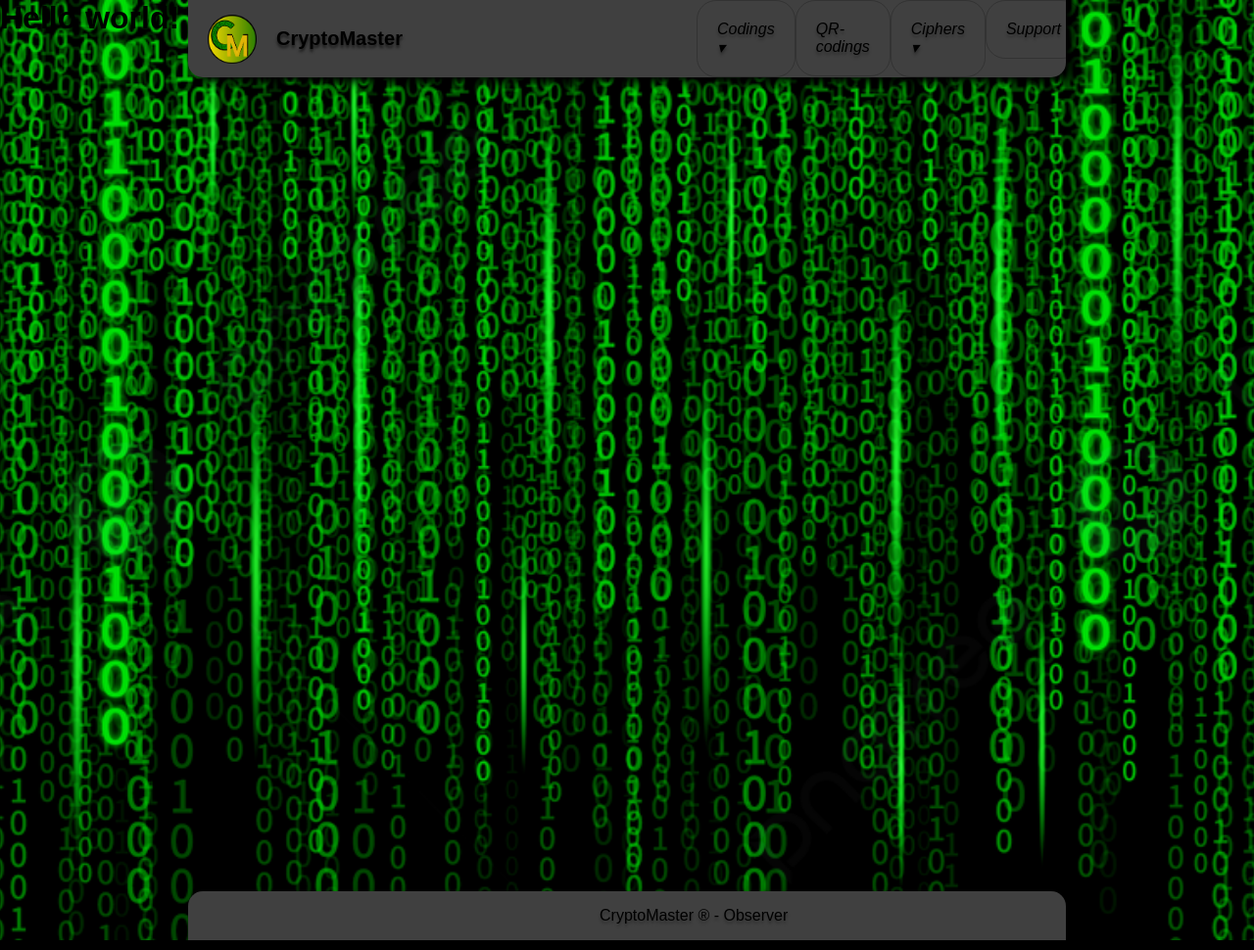
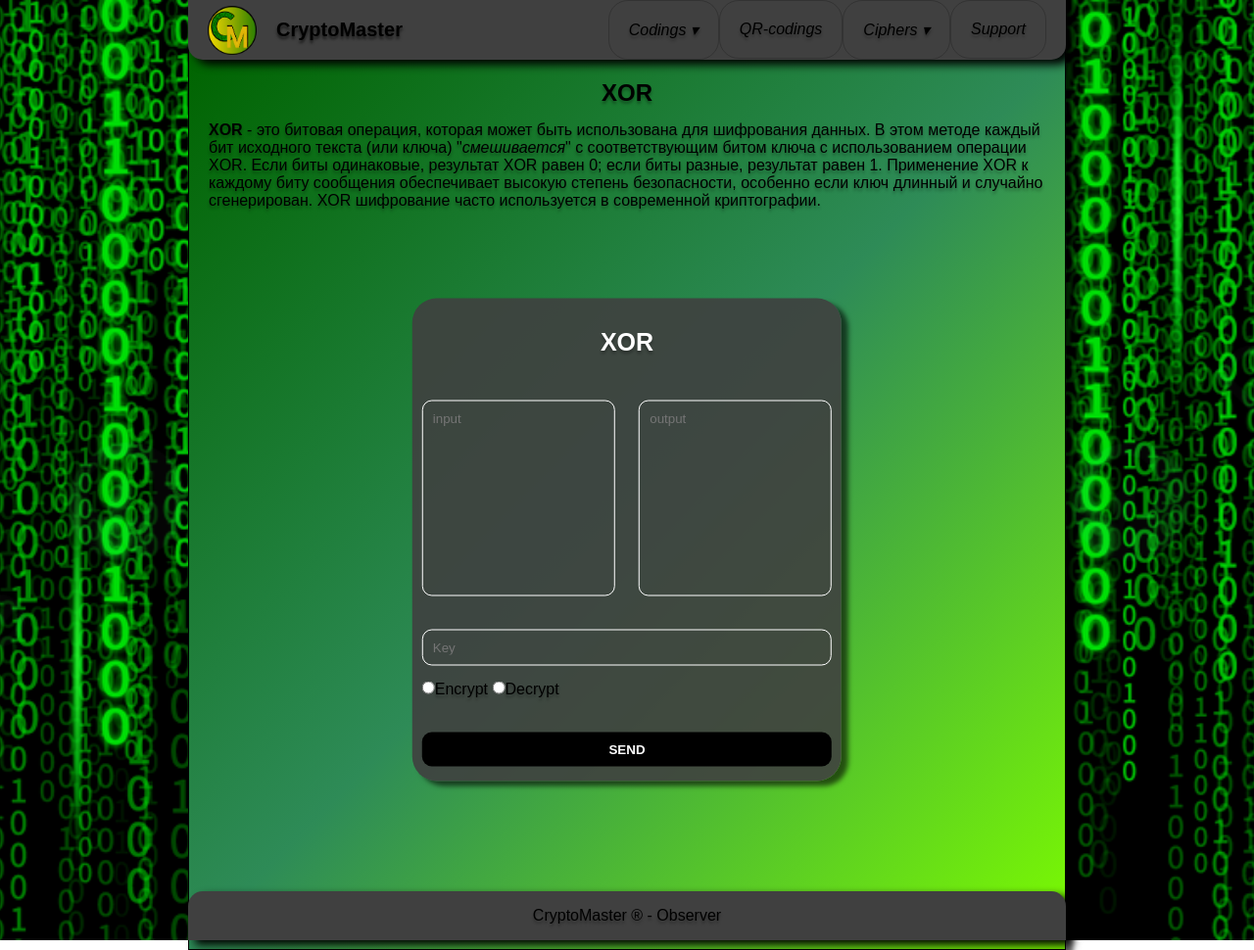
Before and after one commit to 7KaZaX7/SuitCryptoMaster, a Flask app: page /CryptoMaster/Ciphers/Xor in a window 1280 px wide. Shown: the whole page at 98% size. Run offline with Flask 3, Linux system fonts and the light colour scheme.

Commit message:
update xor at

```diff
--- a/app.py
+++ b/app.py
@@ -4,7 +4,7 @@ from flask_sqlalchemy import SQLAlchemy
 from datetime import datetime
 
 from scripts.send_message import send
-from scripts.ciphers import caesar_cipher
+from scripts.ciphers import caesar_cipher, xor_cipher, atbash_cipher
 from scripts.codings import base64_coder, morse_code_coder, bacon_coder, ascii_coder
 
 app = Flask(__name__)
@@ -157,14 +157,43 @@ def caesar():
         return render_template('ciphers/Caesar.html')
 
 
-@app.route('/CryptoMaster/Ciphers/Xor')
+@app.route('/CryptoMaster/Ciphers/Xor', methods=['GET', 'POST'])
 def xor():
-    return render_template('ciphers/Xor.html')
+    if request.method == 'POST':
+        input = request.form.getlist('input')
+        radio = request.form.getlist('radio-group')
+        key = request.form.getlist('key')
+        try:
+            if radio[0] == "encrypt":
+                output = xor_cipher.encrypt_xor(
+                    str(input[0]), int(key[0]))
+            else:
+                output = xor_cipher.encrypt_xor(
+                    str(input[0]), int(key[0]))
+        except:
+            return render_template('ciphers/Xor.html', input=input[0], output="Error")
+        return render_template('ciphers/Xor.html', input=input[0], output=output)
+    else:
+        return render_template('ciphers/Xor.html')
 
 
-@app.route('/CryptoMaster/Ciphers/Atbash')
+@app.route('/CryptoMaster/Ciphers/Atbash', methods=['GET', 'POST'])
 def atbash():
-    return render_template('ciphers/Atbash.html')
+    if request.method == 'POST':
+        input = request.form.getlist('input')
+        radio = request.form.getlist('radio-group')
+        try:
+            if radio[0] == "encrypt":
+                output = atbash_cipher.encrypt_atbash(
+                    str(input[0]))
+            else:
+                output = atbash_cipher.decrypt_atbash(
+                    str(input[0]))
+        except:
+            return render_template('ciphers/Atbash.html', input=input[0], output="Error")
+        return render_template('ciphers/Atbash.html', input=input[0], output=output)
+    else:
+        return render_template('ciphers/Atbash.html')
 
 
 if __name__ == '__main__':
--- a/static/css/main.css
+++ b/static/css/main.css
@@ -50,10 +50,13 @@ header .logo:hover{
     text-shadow: 0px 6px 6px rgba(0, 0, 0, 0.8);
 }
 
+header nav{
+    margin-left: auto;
+}
+
 header nav ul{
     position:static;
     display: flex;
-    margin-left: 300px;
     text-shadow: 0px 3px 3px rgba(0, 0, 0, 0.3);
 }
 
@@ -125,7 +128,12 @@ footer{
     border-top-right-radius: 15px;
 }
 
+footer nav{
+    margin-left: auto;
+    margin-right: auto;
+}
+
 footer nav p{
-    margin-left: 400px;
+    text-align: center;
     text-shadow: 0px 3px 3px rgba(0, 0, 0, 0.3);
 }
--- a/templates/ciphers/Xor.html
+++ b/templates/ciphers/Xor.html
@@ -6,8 +6,36 @@ Xor
 
 {% block head %}
 <link href="{{ url_for('static', filename='css/main.css') }}" rel="stylesheet">
+<link href="{{ url_for('static', filename='css/operation.css') }}" rel="stylesheet">
 {% endblock %}
 
 {% block body %}
-<h1>Hello world!</h1>
+<main class="main">
+    <div>
+        <h2>XOR</h2>
+        <p><b>XOR</b> - это битовая операция, которая может быть использована для шифрования данных. В этом методе каждый бит исходного текста (или ключа) "<i>смешивается</i>" с соответствующим битом ключа с использованием операции XOR. Если биты одинаковые, результат XOR равен 0; если биты разные, результат равен 1. Применение XOR к каждому биту сообщения обеспечивает высокую степень безопасности, особенно если ключ длинный и случайно сгенерирован. XOR шифрование часто используется в современной криптографии.</p>
+    </div>
+    <div class="form">
+        <h3>XOR</h3>
+        <form method="post">
+            <div class="input-form">
+                <textarea name="input" id="input" placeholder="input">{% if input %}{{ input }}{% endif %}</textarea>
+            </div>
+            <div class="input-form">
+                <textarea name="output" id="output" placeholder="output">{% if output %}{{ output }}{% endif %}</textarea>
+            </div>
+            <div class="key">
+                <input type="number" name="key" id="key" placeholder="Key">
+            </div>
+            <div class="radio-btn">
+                <input type="radio" name="radio-group" id="encrypt" value="encrypt"><label for="encrypt">Encrypt</label>
+                <input type="radio" name="radio-group" id="decrypt" value="decrypt"><label for="decrypt">Decrypt</label>
+            </div>
+            <div class="button">
+                <input type="submit" value="Send">
+            </div>
+
+        </form>
+    </div>
+</main>
 {% endblock %}
```
Also changed, not shown: scripts/ciphers.py (+76 -0 lines), templates/ciphers/Atbash.html (+26 -1 lines).
